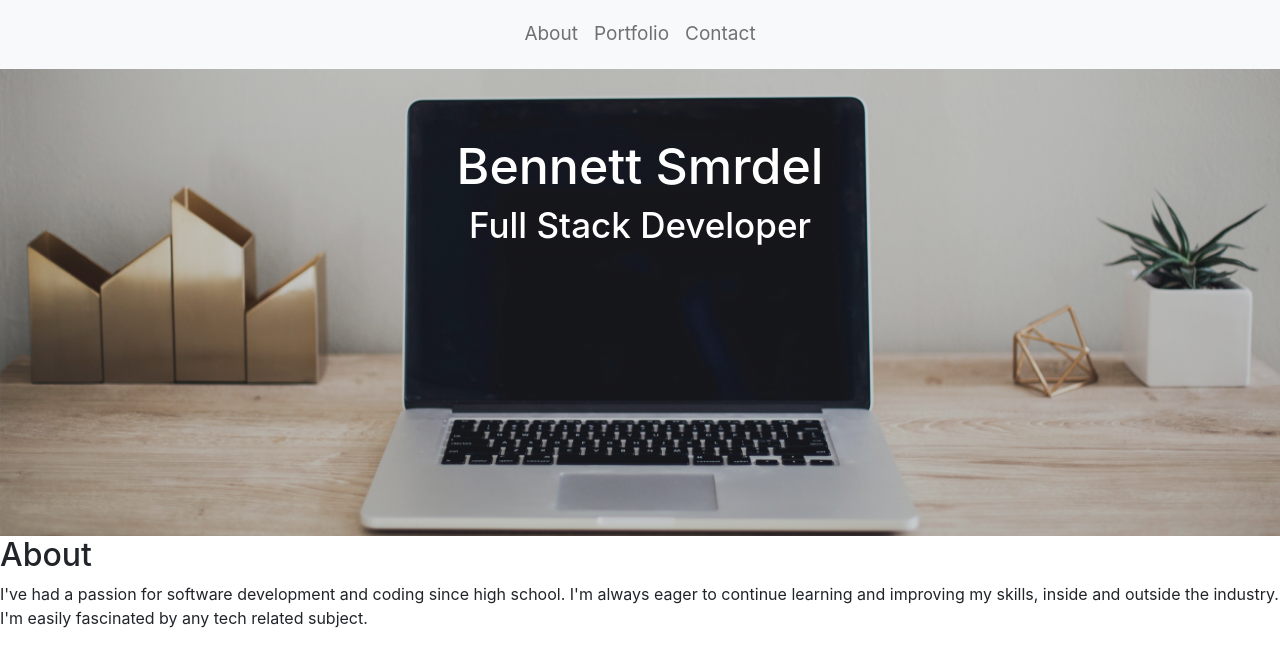
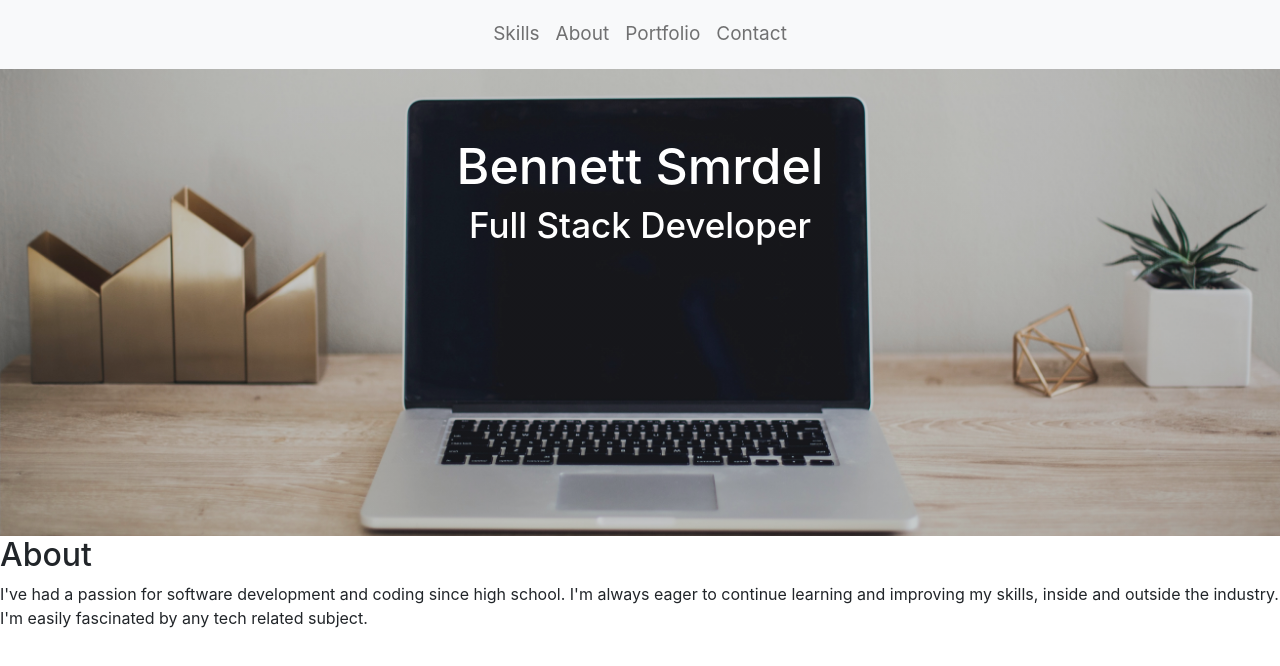
Before and after one commit to bsmrdel101/Portfolio, a React (Create React App) app: page / in a window 1280 px wide. Shown: the top 666 px of the page. Built offline with nearby package versions, Linux system fonts and the light colour scheme.

Commit message:
added skills link to the nav bar

```diff
--- a/src/components/Nav/Nav.jsx
+++ b/src/components/Nav/Nav.jsx
@@ -11,6 +11,10 @@ function Nav() {
 
     const scrollToElement = (element) => {
         switch (element) {
+            case 'skills':
+                const skills = getOffset(document.getElementById('skills')).top;
+                window.scrollTo(0, skills - 65);
+                break;
             case 'about':
                 const about = getOffset(document.getElementById('about')).top;
                 window.scrollTo(0, about - 65);
@@ -38,6 +42,9 @@ function Nav() {
                     <div class="collapse navbar-collapse" id="navbarNav">
                         <ul class="navbar-nav">
                             <li class="nav-item">
+                                <a class="nav-link" onClick={() => scrollToElement('skills')}>Skills</a>
+                            </li>
+                            <li class="nav-item">
                                 <a class="nav-link" onClick={() => scrollToElement('about')}>About</a>
                             </li>
                             <li class="nav-item">
```
